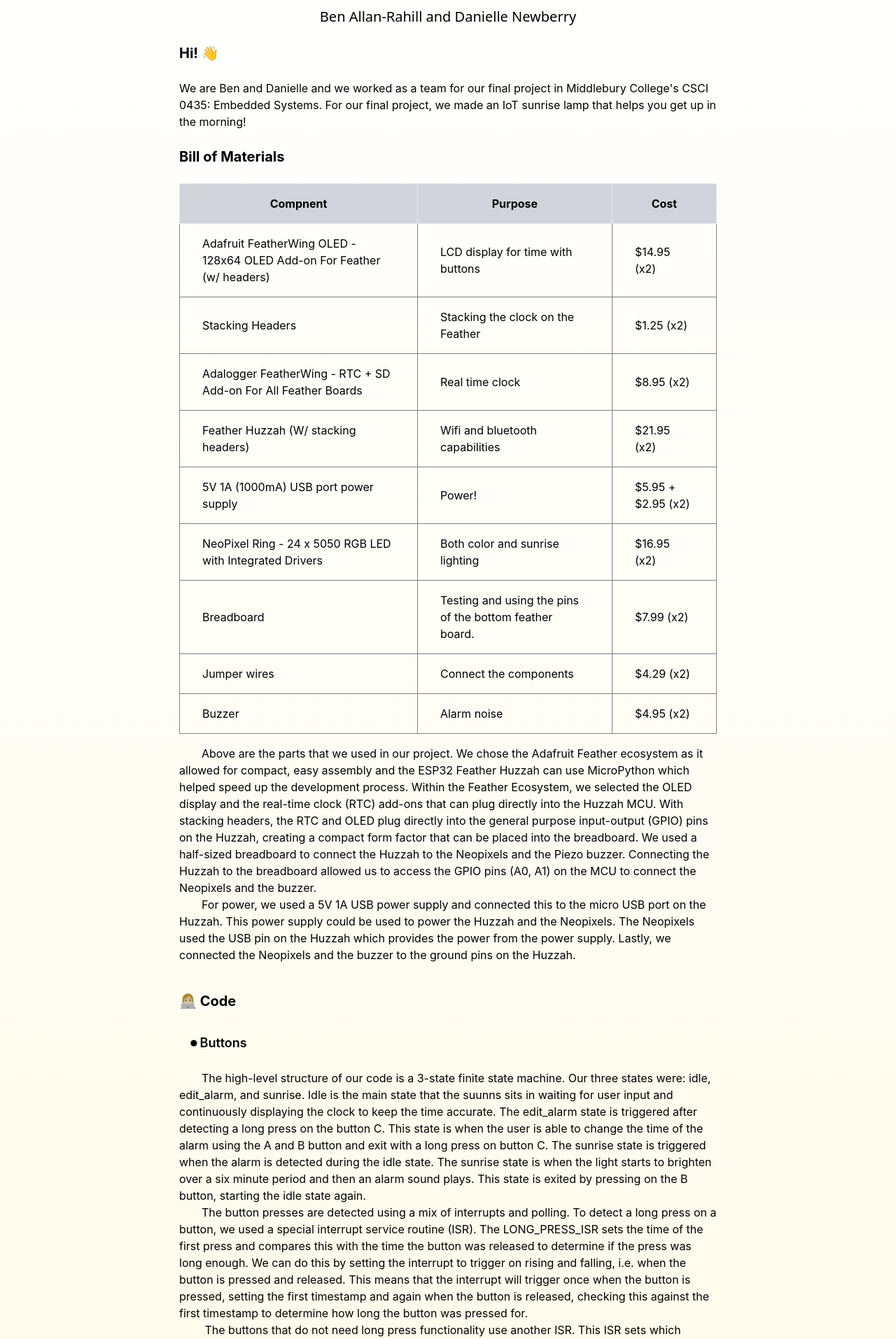
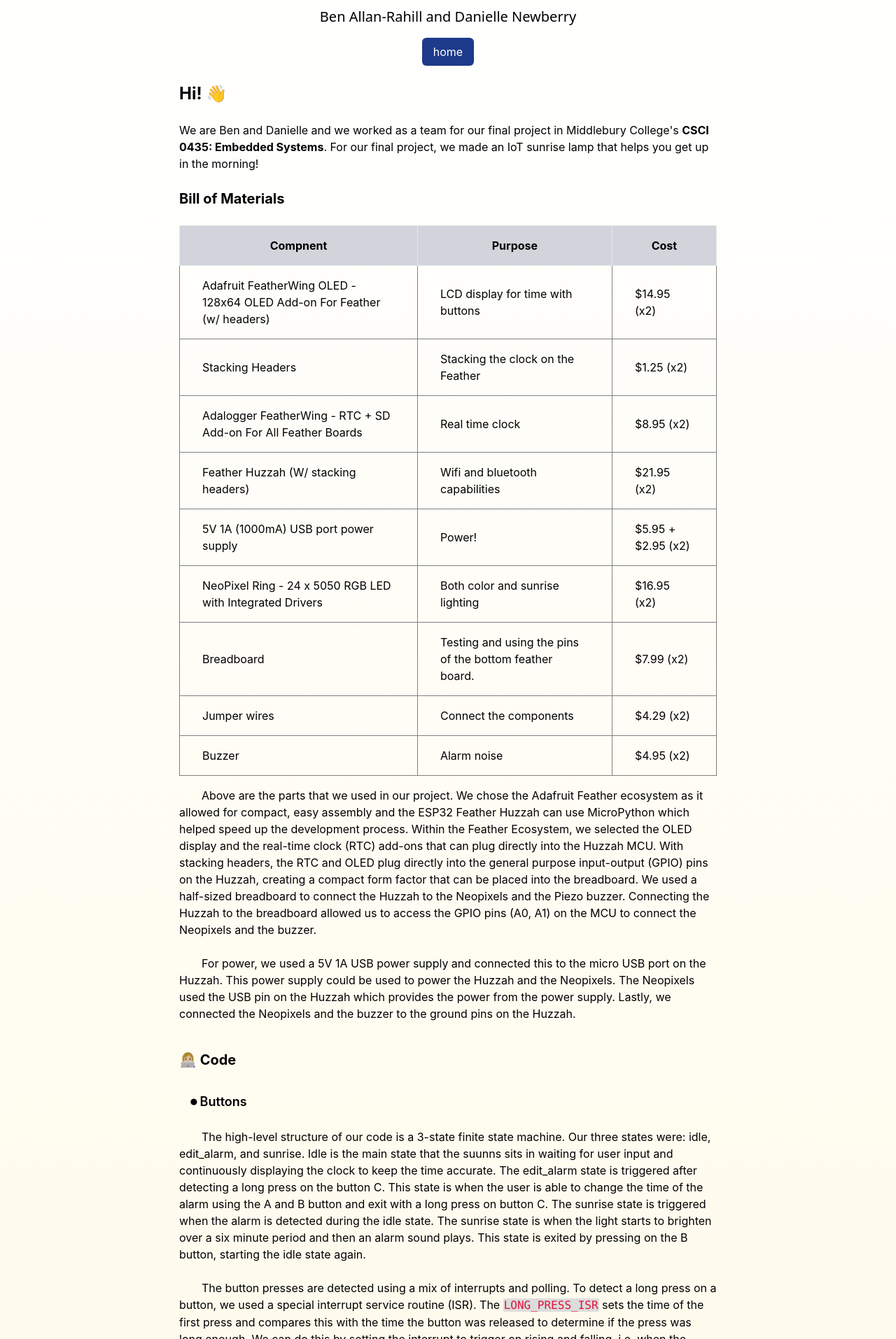
Before and after one commit to jiito/suunn-site, a Next.js app: page /report in a window 1280 px wide. Shown: the part 106-2020 px from the top of the page at 70% size. Built offline with nearby package versions, Linux system fonts and the light colour scheme.

Commit message:
styling changes

```diff
--- a/src/pages/index.tsx
+++ b/src/pages/index.tsx
@@ -53,7 +53,7 @@
             <Link href="/report">Final Writeup</Link>
           </div>
           <div className="px-4 py-2 mt-4 text-white bg-black rounded-md cursor-pointer hover:bg-gray-900">
-            <Link href="/report">Github Repo</Link>
+            <Link href="https://github.com/daninewbs/Suunn">Github Repo</Link>
           </div>
         </div>
       </main>
--- a/src/pages/report/index.tsx
+++ b/src/pages/report/index.tsx
@@ -12,12 +12,16 @@
           Ben Allan-Rahill and Danielle Newberry
         </h4>
 
-        <h4 className="self-start my-6 text-xl font-bold">Hi! 👋 </h4>
+        <div className="px-4 py-2 mt-4 text-white bg-blue-900 rounded-md cursor-pointer hover:bg-yellow-500">
+          <Link href="/">home</Link>
+        </div>
+
+        <h4 className="self-start my-6 text-2xl font-bold">Hi! 👋 </h4>
         <p className="self-start ">
           We are Ben and Danielle and we worked as a team for our final project
-          in Middlebury College&apos;s CSCI 0435: Embedded Systems. For our
-          final project, we made an IoT sunrise lamp that helps you get up in
-          the morning!
+          in Middlebury College&apos;s{' '}
+          <strong>CSCI 0435: Embedded Systems</strong>. For our final project,
+          we made an IoT sunrise lamp that helps you get up in the morning!
         </p>
         <h4 className="self-start my-6 text-xl font-bold">Bill of Materials</h4>
         <div>
@@ -103,6 +107,7 @@
           Huzzah to the Neopixels and the Piezo buzzer. Connecting the Huzzah to
           the breadboard allowed us to access the GPIO pins (A0, A1) on the MCU
           to connect the Neopixels and the buzzer. <br />
+          <br />
           &emsp;&emsp;For power, we used a 5V 1A USB power supply and connected
           this to the micro USB port on the Huzzah. This power supply could be
           used to power the Huzzah and the Neopixels. The Neopixels used the USB
@@ -126,16 +131,19 @@
           during the idle state. The sunrise state is when the light starts to
           brighten over a six minute period and then an alarm sound plays. This
           state is exited by pressing on the B button, starting the idle state
-          again. <br /> &emsp;&emsp;The button presses are detected using a mix
-          of interrupts and polling. To detect a long press on a button, we used
-          a special interrupt service routine (ISR). The LONG_PRESS_ISR sets the
-          time of the first press and compares this with the time the button was
-          released to determine if the press was long enough. We can do this by
-          setting the interrupt to trigger on rising and falling, i.e. when the
-          button is pressed and released. This means that the interrupt will
-          trigger once when the button is pressed, setting the first timestamp
-          and again when the button is released, checking this against the first
-          timestamp to determine how long the button was pressed for. <br />
+          again. <br />
+          <br /> &emsp;&emsp;The button presses are detected using a mix of
+          interrupts and polling. To detect a long press on a button, we used a
+          special interrupt service routine (ISR). The{' '}
+          <code>LONG_PRESS_ISR</code> sets the time of the first press and
+          compares this with the time the button was released to determine if
+          the press was long enough. We can do this by setting the interrupt to
+          trigger on rising and falling, i.e. when the button is pressed and
+          released. This means that the interrupt will trigger once when the
+          button is pressed, setting the first timestamp and again when the
+          button is released, checking this against the first timestamp to
+          determine how long the button was pressed for. <br />
+          <br />
           &emsp; &emsp;The buttons that do not need long press functionality use
           another ISR. This ISR sets which button was pressed on the Button
           class. This record of which button was pressed is used by the Button
@@ -151,15 +159,17 @@
           send frames to the screen and subsequently show those frames. However,
           when it came to customizability, this library had minimal options. We
           could send simple text, but the font sizes were too small to mimic a
-          real clock. <br /> &emsp;&emsp;To solve this problem, we implemented
-          our own abstraction on top of this library. Our driver lives in the
-          Screen and ClockDisplay classes. The Screen class implements the basic
+          real clock. <br />
+          <br /> &emsp;&emsp;To solve this problem, we implemented our own
+          abstraction on top of this library. Our driver lives in the Screen and
+          ClockDisplay classes. The Screen class implements the basic
           functionality of drawing digits and clearing the screen. The
           ClockDisplay builds on top of this, by using the Screen class to draw
           the digits of a particular time, the separating dots, and the AM/PM
           indicator. The ClockDisplay class splits up drawing the minutes and
           the hours so that if we were to change the interface of how the alarm
           is edited, it would be straightforward.
+          <br />
           <br />
           &emsp; &emsp;To display the alarm and the live clock, we made two
           child classes of the ClockDisplay class. Currently, there is no
@@ -187,10 +197,11 @@
           we named real_clock that made it simpler to extract individual
           components of the current date with more getter methods. The Clock
           Display class then drew from this to display the current time in
-          military format. <br /> &emsp;&emsp;With the alarm feature of this
-          library we are able to set an alarm that triggers at a certain hour
-          and minute of the day by continuously checking if the current time is
-          the pre-set alarm time.
+          military format. <br />
+          <br /> &emsp;&emsp;With the alarm feature of this library we are able
+          to set an alarm that triggers at a certain hour and minute of the day
+          by continuously checking if the current time is the pre-set alarm
+          time.
         </p>
         <h4 className="self-start pl-4 my-2 text-lg font-semibold">
           💾 Final Product
@@ -208,11 +219,13 @@
           change to the specific color specified in the message. When the user
           presses the A or B button in the idle state the suunn remains in the
           same state but the light turns on/off or changes color respectively
+          <br />
           <br /> &emsp;&emsp; If the user presses the C button for a long time
           the suunn transitions into the edit alarm state. In this state the A
           and B buttons are used to increase or decrease the time. Once a user
           has decided on a given alarm time they would like to set, they exit
           this edit alarm state with another long press of the C button.
+          <br />
           <br /> &emsp;&emsp;When the suunn senses that the current time has
           reached the pre-set alarm time it enters the sunrise state. The
           neopixel gets gradually brighter and brighter over a pre-set period of
@@ -342,6 +355,7 @@
           creating specific button sequences to control setting the alarm time.
           Danielle also connected the devices to wifi to receive MQTT messages
           from the Adafruit IO website dashboard(milestone 6).
+          <br />
           <br /> &emsp;&emsp; At the beginning of Week 2 we came back together
           to merge our code into the finite state machine structure and make our
           second clock. Both the stacking boards worked together to accomplish
@@ -352,6 +366,7 @@
           ability to change another suunns color directly (without using the
           MQTT site). However, milestone 5: having the user be able to set the
           alarm time through wifi was not accomplished.
+          <br />
           <br /> &emsp;&emsp; Week 3 we worked on making our own website that a
           user can use to view all of these instructions and also change the
           suunns color on.
--- a/styles/globals.css
+++ b/styles/globals.css
@@ -27,3 +27,10 @@
   padding: 1em 2em ;
   border: 1px solid gray;
 }
+
+code {
+  background-color: gainsboro;
+  color:crimson;
+  padding: 0px 1px;
+  border-radius: 2px;
+}
```
